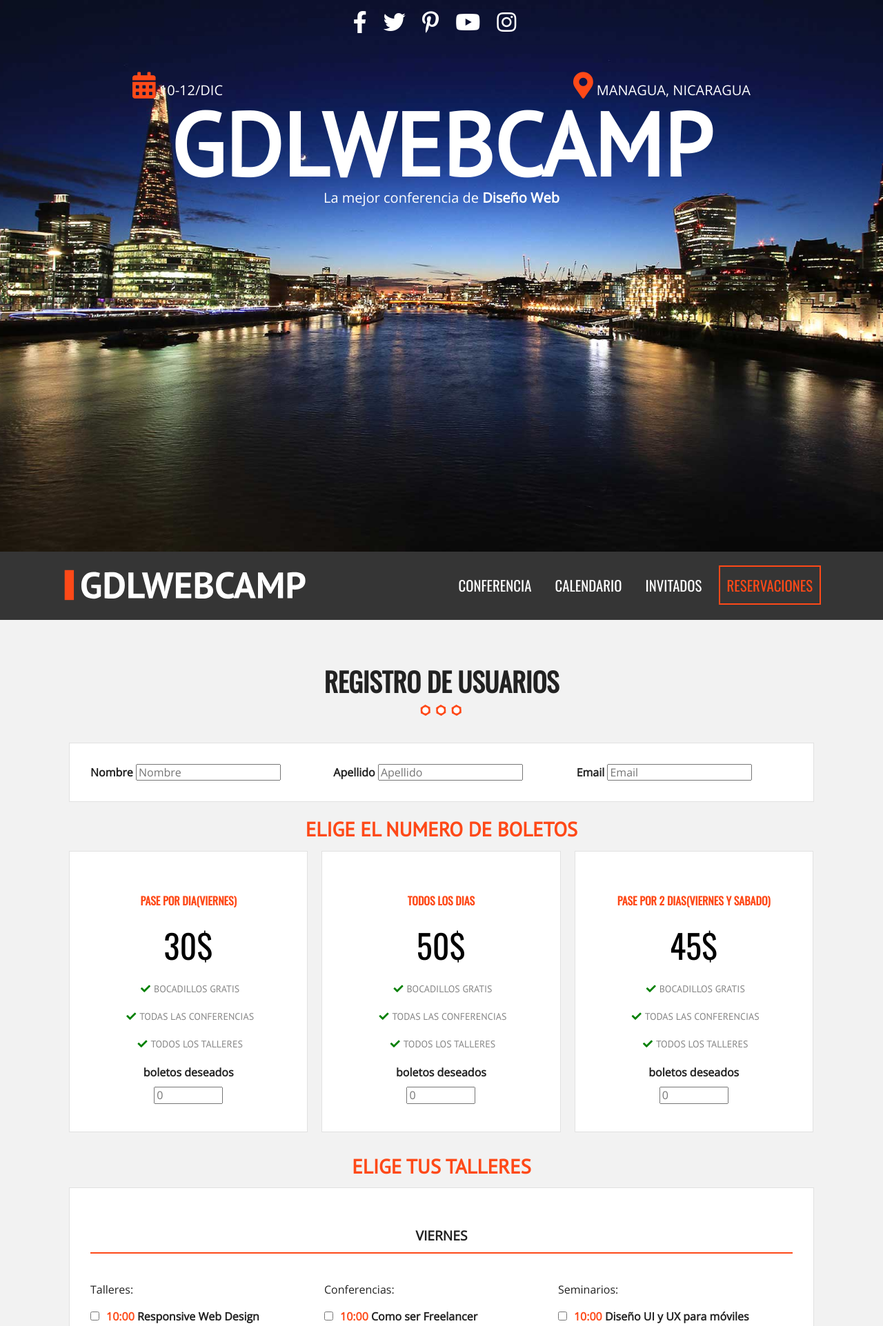
After one commit to SAGEscobar/gdlWebCamp, a PHP site: page /registro.html in a window 1280 px wide. The commit adds this page. Shown: the top 1923 px of the page at 69% size. Run offline with PHP 8.4, Linux system fonts and the light colour scheme.

Commit message:
Agregado la pagina de Registro y el layout del formulario

```diff
--- a/css/main.css
+++ b/css/main.css
@@ -798,13 +798,128 @@ textarea {
     text-align: left;
   }
 
-  .copyright{
-    background-color: #252525;
+  p.copyright{
+    background-color: #2e2e2e;
     text-align: center;
     margin: 0;
     color: #ffffff;
     padding: 10px 0;
   }
+
+  /** Internas **/
+  /** Registro **/
+
+  form.registro h3{
+    text-align: center;
+    text-transform: uppercase;
+    margin: 20px 0 0 0;
+  }
+
+  form.registro label{
+    margin-bottom: 5px;
+    font-weight: bold;
+  }
+
+  h4{
+    text-align: center;
+    text-transform: uppercase;
+    border-bottom: 2px solid #fe4918;
+    padding-bottom: 10px;
+    font-size: 1.2em;
+  }
+
+  div.caja{
+    background-color: #ffffff;
+    border: 1px solid #e1e1e1;
+    padding: 10px;
+    margin: 10px;
+  }
+
+  div.campo{
+    padding: 20px;
+  }
+  @media only screen and (min-width: 768px) {
+    div.campo{
+      float: left;
+      width: 33.3%;
+    }
+  }
+
+  div.paquetes .tabla-precio:hover{
+    transform: none;
+    box-shadow: none;
+  }
+
+  div.paquetes .tabla-precio input{
+    clear: both;
+    width: 100px;
+    display: block;
+    margin: 10px auto 0 auto;
+  }
+
+  div.contenido-dia{
+    padding: 20px;
+    /* display: none; */
+  }
+
+  @media only screen and (min-width: 768px) {
+    .contenido-dia > div{
+      float: left;
+      width: 33.3%;
+    }
+  }
+
+  .contenido-dia > div p{
+    text-align: left;
+  }
+
+  .contenido-dia > div label{
+    display: block;
+    margin-bottom: 10px;
+  }
+
+  .contenido-dia > div input{
+    margin-right: 10px;
+  }
+
+  .contenido-dia > div label time{
+    color: #fe4918;
+    font-weight: bold;
+  }
+
+  /** Resumen de Registro **/
+
+  .resumen p{
+    font-size: 1.2em;
+    text-transform: uppercase;
+  }
+
+  .resumen .extras{
+    float: left;
+    width: 50%;
+    padding: 30px;
+  }
+
+  .extras .orden{
+    text-align: left;
+    margin-bottom: 10px;
+  }
+
+  .extras .orden input{
+    margin: 10px 0 0 0;
+  }
+
+  .resumen .total{
+    float: right;
+    width: 50%;
+    padding: 30px;
+  }
+
+  .resumen input{
+    display: block;
+    margin: 10px auto;
+  }
+
 /* ==========================================================================
    Helper classes
    ========================================================================== */
--- a/index.html
+++ b/index.html
@@ -70,7 +70,7 @@
         <a href="#">conferencia</a>
         <a href="#">Calendario</a>
         <a href="#">Invitados</a>
-        <a href="#">Reservaciones</a>
+        <a href="registro.html">Reservaciones</a>
       </nav>
 
     </div><!--Coerre .contenedor-->
--- /dev/null
+++ b/registro.html
@@ -0,0 +1,317 @@
+<!doctype html>
+<html class="no-js" lang="">
+
+<head>
+  <meta charset="utf-8">
+  <title></title>
+  <meta name="description" content="">
+  <meta name="viewport" content="width=device-width, initial-scale=1">
+
+  <meta property="og:title" content="">
+  <meta property="og:type" content="">
+  <meta property="og:url" content="">
+  <meta property="og:image" content="">
+
+  <link rel="manifest" href="site.webmanifest">
+  <link rel="apple-touch-icon" href="icon.png">
+  <!-- Place favicon.ico in the root directory -->
+
+  <link rel="stylesheet" href="css/normalize.css">
+  <link rel="preconnect" href="https://fonts.gstatic.com">
+  <link href="https://fonts.googleapis.com/css2?family=Open+Sans|Oswald|PT+Sans" rel="stylesheet">
+  <link rel="stylesheet" href="css/all.min.css">
+  <link rel="stylesheet" href="css/main.css">
+
+  <meta name="theme-color" content="#fafafa">
+</head>
+
+<body>
+
+  <!-- Add your site or application content here -->
+  <header class="site-header">
+    <div class="hero">
+      <div class="contenido-header">
+        <nav class="redes-sociales">
+          <a href="#"><i class="fab fa-facebook-f"></i></a>
+          <a href="#"><i class="fab fa-twitter"></i></a>
+          <a href="#"><i class="fab fa-pinterest-p"></i></a>
+          <a href="#"><i class="fab fa-youtube"></i></a>
+          <a href="#"><i class="fab fa-instagram"></i></a>
+        </nav>
+
+        <div class="informacion-evento">
+
+          <div class="clearfix">
+            <p class="fecha"><i class="fas fa-calendar-alt"></i> 10-12/Dic</p>
+            <p class="ciudad"><i class="fas fa-map-marker-alt"></i> Managua, Nicaragua</p>
+          </div>
+
+          <h1 class="nombre-sitio">GDLWEBCAMP</h1>
+          <p class="slogan">La mejor conferencia de <span>Diseño Web</span></p>
+        </div> <!--Fin Informacion-evento-->
+      </div>
+    </div>
+  </header>
+  <div class="barra">
+
+    <div class="contenedor clearfix">
+
+      <div class="logo">
+        <img src="img/logo.svg" alt="Logo gdlWebCamp">
+      </div>
+
+      <div class="menu-movil">
+        <span></span>
+        <span></span>
+        <span></span>
+      </div>
+
+      <nav class="navegacion-principal">
+        <a href="#">conferencia</a>
+        <a href="#">Calendario</a>
+        <a href="#">Invitados</a>
+        <a href="registro.html">Reservaciones</a>
+      </nav>
+
+    </div><!--Cierre .contenedor-->
+  </div><!--Cierre .barra-->
+
+  <section class="seccion contenedor">
+      <h2>Registro de Usuarios</h2>
+      <form action="index.html" id="registro" class="registro" method="POST">
+        <div id="datos-usuarios" class="registro caja clearfix">
+            <div class="campo">
+                <label for="nombre">Nombre</label>
+                <input type="text" name="nombre" placeholder="Nombre">
+            </div>
+            <div class="campo">
+                <label for="apellido">Apellido</label>
+                <input type="text" name="apellido" placeholder="Apellido">
+            </div>
+            <div class="campo">
+              <label for="email">Email</label>
+              <input type="email" name="email" placeholder="Email">
+          </div>
+          <div id="error"></div>
+        </div>
+
+        <div id="paquetes" class="paquetes">
+          <h3>Elige el numero de boletos</h3>
+
+          <ul class="lista-precios clearfix">
+            <li>
+              <div class="tabla-precio">
+                <h3>Pase Por Dia(Viernes)</h3>
+                <p class="numero">30$</p>
+                <ul>
+                  <li>Bocadillos Gratis</li>
+                  <li>Todas las Conferencias</li>
+                  <li>Todos los Talleres</li>
+
+                  <div class="orden">
+                    <label for="pase_dia">boletos deseados</label>
+                    <input type="number" min="0" id="pase_dia" size="3" placeholder="0">
+                  </div>
+                </ul>
+              </div>
+            </li>
+
+            <li>
+              <div class="tabla-precio">
+                <h3>Todos los Dias</h3>
+                <p class="numero">50$</p>
+                <ul>
+                  <li>Bocadillos Gratis</li>
+                  <li>Todas las Conferencias</li>
+                  <li>Todos los Talleres</li>
+
+                  <div class="orden">
+                    <label for="pase_completo">boletos deseados</label>
+                    <input type="number" min="0" id="pase_completo" size="3" placeholder="0">
+                  </div>
+                </ul>
+              </div>
+            </li>
+
+            <li>
+              <div class="tabla-precio">
+                <h3>Pase Por 2 Dias(Viernes y Sabado)</h3>
+                <p class="numero">45$</p>
+                <ul>
+                  <li>Bocadillos Gratis</li>
+                  <li>Todas las Conferencias</li>
+                  <li>Todos los Talleres</li>
+
+                  <div class="orden">
+                    <label for="pase_dos_dia">boletos deseados</label>
+                    <input type="number" min="0" id="pase_dos_dias" size="3" placeholder="0">
+                  </div>
+                </ul>
+              </div>
+            </li>
+          </ul>
+
+        </div>
+
+        <div id="eventos" class="eventos clearfix">
+          <h3>Elige tus talleres</h3>
+          <div class="caja">
+                <div id="viernes" class="contenido-dia clearfix">
+                    <h4>Viernes</h4>
+                        <div>
+                            <p>Talleres:</p>
+                            <label><input type="checkbox" name="registro" id="taller_01" value="taller_01"><time>10:00</time> Responsive Web Design</label>
+                            <label><input type="checkbox" name="registro" id="taller_02" value="taller_02"><time>12:00</time> Flexbox</label>
+                            <label><input type="checkbox" name="registro" id="taller_03" value="taller_03"><time>14:00</time> HTML5 y CSS3</label>
+                            <label><input type="checkbox" name="registro" id="taller_04" value="taller_04"><time>17:00</time> Drupal</label>
+                            <label><input type="checkbox" name="registro" id="taller_05" value="taller_05"><time>19:00</time> WordPress</label>
+                        </div>
+                        <div>
+                            <p>Conferencias:</p>
+                            <label><input type="checkbox" name="registro" id="conf_01" value="conf_01"><time>10:00</time> Como ser Freelancer</label>
+                            <label><input type="checkbox" name="registro" id="conf_02" value="conf_02"><time>17:00</time> Tecnologías del Futuro</label>
+                            <label><input type="checkbox" name="registro" id="conf_03" value="conf_03"><time>19:00</time> Seguridad en la Web</label>
+                        </div>
+                        <div>
+                            <p>Seminarios:</p>
+                            <label><input type="checkbox" name="registro" id="sem_01" value="sem_01"><time>10:00</time> Diseño UI y UX para móviles</label>
+                        </div>
+                </div> <!--#viernes-->
+                <div id="sabado" class="contenido-dia clearfix">
+                    <h4>Sábado</h4>
+                    <div>
+                          <p>Talleres:</p>
+                          <label><input type="checkbox" name="registro" id="taller_06" value="taller_06"><time>10:00</time> AngularJS</label>
+                          <label><input type="checkbox" name="registro" id="taller_07" value="taller_07"><time>12:00</time> PHP y MySQL</label>
+                          <label><input type="checkbox" name="registro" id="taller_08" value="taller_08"><time>14:00</time> JavaScript Avanzado</label>
+                          <label><input type="checkbox" name="registro" id="taller_09" value="taller_09"><time>17:00</time> SEO en Google</label>
+                          <label><input type="checkbox" name="registro" id="taller_10" value="taller_10"><time>19:00</time> De Photoshop a HTML5 y CSS3</label>
+                          <label><input type="checkbox" name="registro" id="taller_11" value="taller_11"><time>21:00</time> PHP Medio y Avanzado</label>
+                    </div>
+                    <div>
+                          <p>Conferencias:</p>
+                          <label><input type="checkbox" name="registro" id="conf_04" value="conf_04"><time>10:00</time> Como crear una tienda online que venda millones en pocos días</label>
+                          <label><input type="checkbox" name="registro" id="conf_05" value="conf_05"><time>17:00</time> Los mejores lugares para encontrar trabajo</label>
+                          <label><input type="checkbox" name="registro" id="conf_06" value="conf_06"><time>19:00</time> Pasos para crear un negocio rentable</label>
+                    </div>
+                    <div>
+                          <p>Seminarios:</p>
+                          <label><input type="checkbox" name="registro" id="sem_02" value="sem_02"><time>10:00</time> Aprende a Programar en una mañana</label>
+                          <label><input type="checkbox" name="registro" id="sem_03" value="sem_03"><time>17:00</time> Diseño UI y UX para móviles</label>
+                    </div>
+                </div> <!--#sabado-->
+                <div id="domingo" class="contenido-dia clearfix">
+                    <h4>Domingo</h4>
+                    <div>
+                          <p>Talleres:</p>
+                          <label><input type="checkbox" name="registro" id="taller_12" value="taller_12"><time>10:00</time> Laravel</label>
+                          <label><input type="checkbox" name="registro" id="taller_13" value="taller_13"><time>12:00</time> Crea tu propia API</label>
+                          <label><input type="checkbox" name="registro" id="taller_14" value="taller_14"><time>14:00</time> JavaScript y jQuery</label>
+                          <label><input type="checkbox" name="registro" id="taller_15" value="taller_15"><time>17:00</time> Creando Plantillas para WordPress</label>
+                          <label><input type="checkbox" name="registro" id="taller_16" value="taller_16"><time>19:00</time> Tiendas Virtuales en Magento</label>
+                    </div>
+                    <div>
+                          <p>Conferencias:</p>
+                          <label><input type="checkbox" name="registro" id="conf_07" value="conf_07"><time>10:00</time> Como hacer Marketing en línea</label>
+                          <label><input type="checkbox" name="registro" id="conf_08" value="conf_08"><time>17:00</time> ¿Con que lenguaje debo empezar?</label>
+                          <label><input type="checkbox" name="registro" id="conf_09" value="conf_09"><time>19:00</time> Frameworks y librerias Open Source</label>
+                    </div>
+                    <div>
+                          <p>Seminarios:</p>
+                          <label><input type="checkbox" name="registro" id="sem_04" value="sem_04"><time>14:00</time> Creando una App en Android en una tarde</label>
+                          <label><input type="checkbox" name="registro" id="sem_05" value="sem_05"><time>17:00</time> Creando una App en iOS en una tarde</label>
+                    </div>
+                </div> <!--#domingo-->
+            </div><!--.caja-->
+      </div> <!--#eventos-->
+
+      <div id="resumen" class="resumen">
+        <h3>Pago y Extras</h3>
+        <div class="caja clearfix">
+          <div class="extras">
+            <div class="orden">
+              <label for="camisa_evento">Camisa del Evento $10 <small>(promocion 7% dto.)</small></label><br>
+              <input type="number" min="0" id="camisa_evento" size="3" placeholder="0">
+            </div><!--.Orden-->
+            <div class="orden">
+              <label for="etiquetas">Paqute de 10 Etiquetas $2 <small>(HTML5, CSS3, JavaScript, Crome)</small></label><br>
+              <input type="number" min="0" id="etiquetas" size="3" placeholder="0">
+            </div><!--.Orden-->
+            <div class="orden">
+              <label for="regalo">Seleccione un regalo:</label>
+              <select id="regalo" required>
+                <option value="">-- Seleccione un regalo --</option>
+                <option value="ETI">Etiquetas</option>
+                <option value="PUL">Pulcera</option>
+                <option value="PLU">Plumas</option>
+              </select>
+            </div><!--.Orden-->
+
+            <input type="button" id="calcular" class="boton" value="Calcular">
+
+          </div><!--.Extras-->
+
+          <div class="total">
+            <p>Resumen:</p>
+            <div id="lista-productos">
+
+            </div>
+            <p>Total:</p>
+            <div id="suma-total">
+
+            </div>
+            <input type="submit" id="btnRegistro" class="boton" value="Pagar">
+          </div>
+
+        </div><!--.Caja-->
+      </div><!--.resumen-->
+
+      </form>
+  </section>
+
+  <footer class="site-footer">
+    <div class="clearfix contenedor">
+      <div class="footer-informacion">
+        <h3>Sobre <span>gdlWebCamp</span></h3>
+        <p>Lorem ipsum dolor sit amet consectetur adipisicing elit. Velit eum odit veniam itaque ad natus eius ullam? Temporibus facere voluptate aliquam corrupti officiis laborum. Laudantium dolore esse quidem adipisci quam!</p>
+      </div>
+      <div class="ultimos-tweets">
+        <h3>Ultimos <span>Tweets</span></h3>
+        <ul>
+          <li>
+            Lorem ipsum dolor sit amet consectetur adipisicing elit. Vitae deleniti commodi voluptas, nisi sunt voluptatum natus consectetur.
+          </li>
+          <li>
+            Lorem ipsum dolor sit amet consectetur adipisicing elit. Vitae deleniti commodi voluptas, nisi sunt voluptatum natus consectetur.
+          </li>
+          <li>
+            Lorem ipsum dolor sit amet consectetur adipisicing elit. Vitae deleniti commodi voluptas, nisi sunt voluptatum natus consectetur.
+          </li>
+        </ul>
+      </div>
+      <div class="menu">
+        <h3>Redes <span>Sociales</span></h3>
+        <nav class="redes-sociales">
+          <a href="#"><i class="fab fa-facebook-f"></i></a>
+          <a href="#"><i class="fab fa-twitter"></i></a>
+          <a href="#"><i class="fab fa-pinterest-p"></i></a>
+          <a href="#"><i class="fab fa-youtube"></i></a>
+          <a href="#"><i class="fab fa-instagram"></i></a>
+        </nav>
+      </div>
+    </div>
+  </footer>
+
+  <p class="copyright">
+    Todos los derechos reservadios GDLWEBCAMP 2020.
+  </p>
+
+  <!-- Google Analytics: change UA-XXXXX-Y to be your site's ID. -->
+  <script>
+    window.ga = function () { ga.q.push(arguments) }; ga.q = []; ga.l = +new Date;
+    ga('create', 'UA-XXXXX-Y', 'auto'); ga('set', 'anonymizeIp', true); ga('set', 'transport', 'beacon'); ga('send', 'pageview')
+  </script>
+  <script src="https://www.google-analytics.com/analytics.js" async></script>
+</body>
+
+</html>
```
